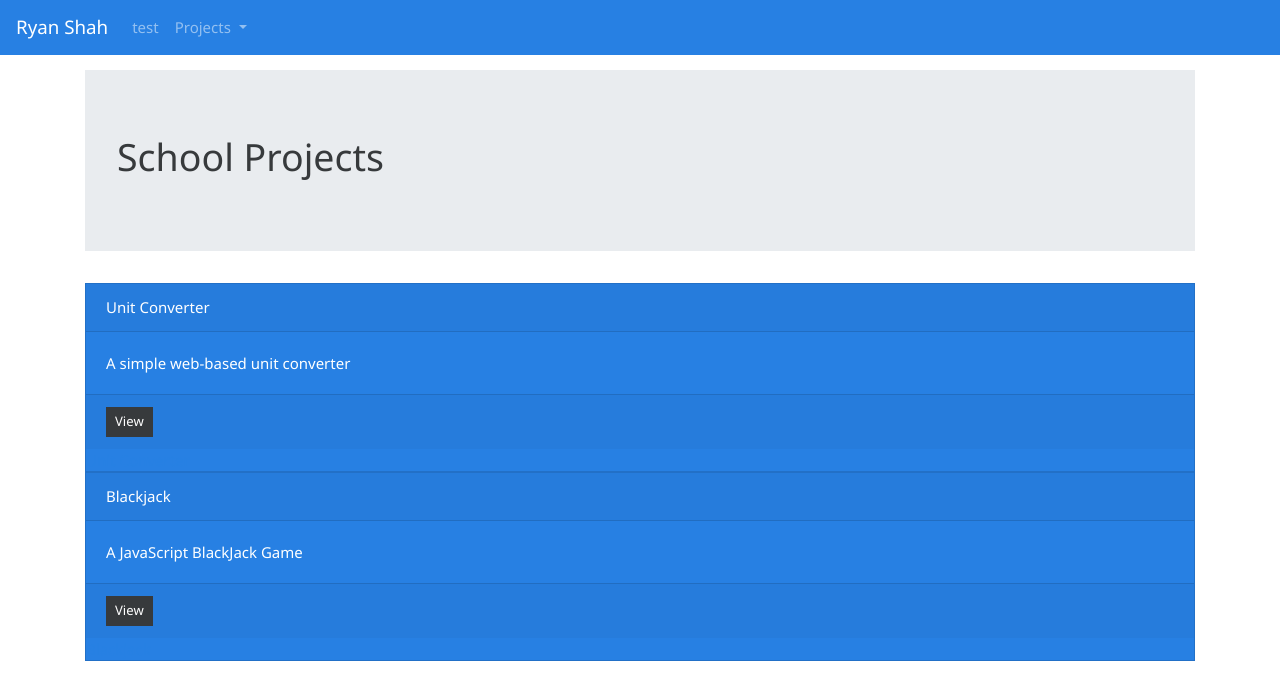
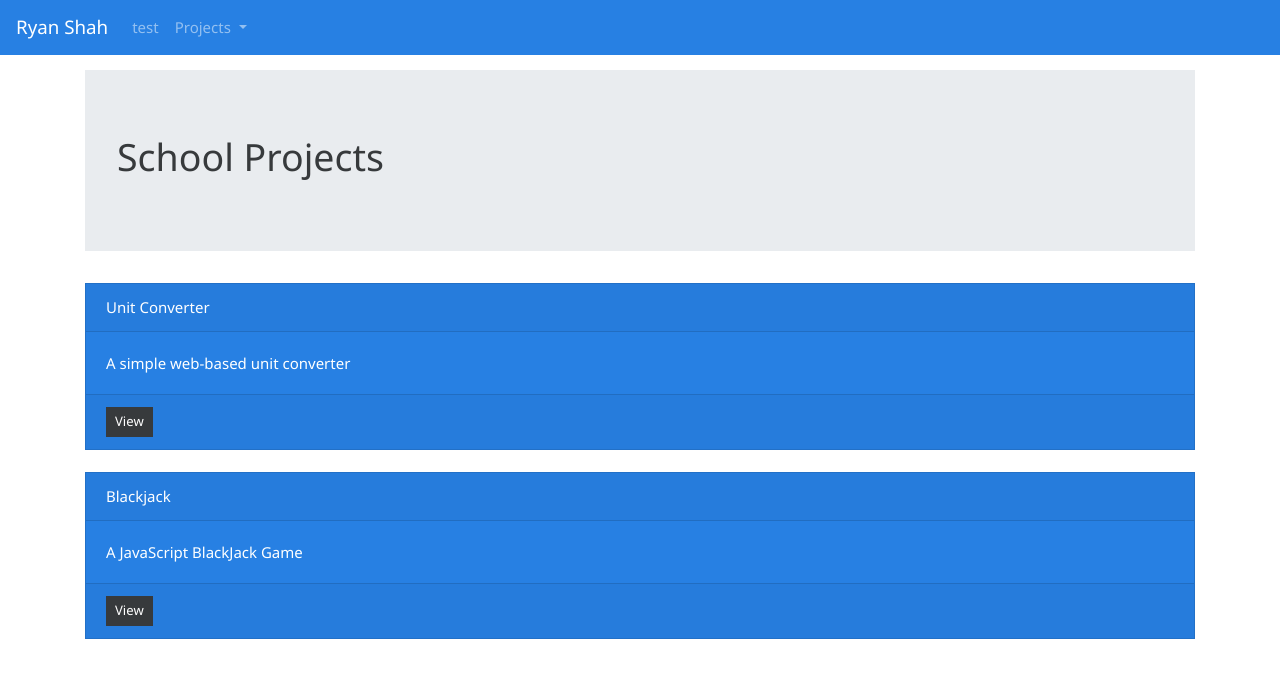
Before and after one commit to ryan-shah/ryan-shah.github.io, a Jekyll site: the page built from projects/school.html, in a window 1280 px wide. Shown: the top 700 px of the page. Built offline with Jekyll 4.4.1, drawn with Linux system fonts in a browser that asks for light colours.

Commit message:
line breaks

```diff
--- a/projects/school.html
+++ b/projects/school.html
@@ -19,8 +19,8 @@ title: School Projects
 		<div class="card-footer">
 			<a class="btn btn-secondary btn-sm" href="{{ post.url }}" role="button">View</a>
 		</div>
-		<a href="{{ post.url }}">{{ post.title }}</a>
 	</div>
+	<br>
 		{% endif %}
 	{% endfor %}
 </div>
```
